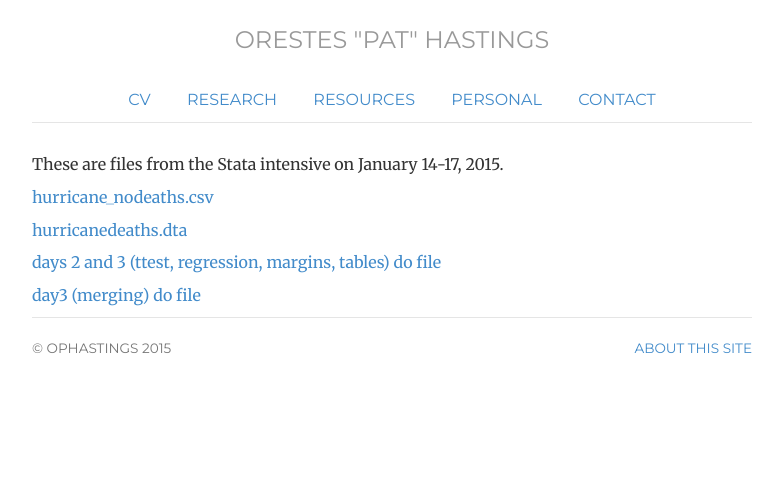
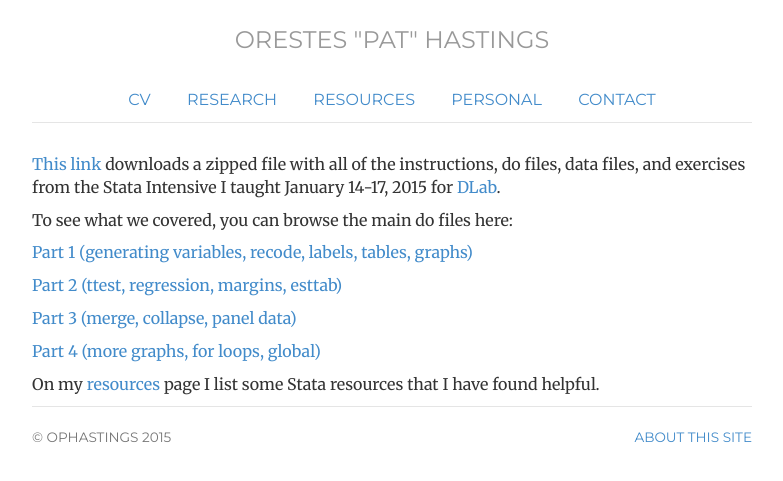
Before and after one commit to ophastings/ophastings.github.io, a Jekyll site: the page built from stataintensive/index.html, in a window 1280 px wide. Shown: the top 481 px of the page, without its empty margins (248-1031 px from the left). Built offline with Jekyll 4.4.1, drawn with Linux system fonts in a browser that asks for light colours; comment, search, counter and statistics services are not loaded.

Commit message:
Update index.html

```diff
--- a/stataintensive/index.html
+++ b/stataintensive/index.html
@@ -6,12 +6,16 @@ research: passive
 resources: passive
 personal: passive
 contact: passive
-description: a page of ophastings.com, the website of Orestes Hastings, a sociology PhD candidate at UC Berkeley
+description: a stata page of ophastings.com, the website of Orestes Hastings, a sociology PhD candidate at UC Berkeley
 ---
 
-These are files from the Stata intensive on January 14-17, 2015.
+<p><a href="./stataintensive2015jan.zip">This link</a> downloads a zipped file with all of the instructions, do files, data files, and exercises from the
+Stata Intensive I taught January 14-17, 2015 for <a href="http://dlab.berkeley.edu">DLab</a>.</p>
 <p></p>
-<p><a href="./hurricane_nodeaths.csv">hurricane_nodeaths.csv</a> </p>
-<p><a href="./hurricanedeaths.dta">hurricanedeaths.dta</a> </p>
-<p><a href="./days23.txt">days 2 and 3 (ttest, regression, margins, tables) do file</a> </p>
-<p><a href="./day3.txt">day3 (merging) do file</a> </p>
+<p>To see what we covered, you can browse the main do files here:</p>
+<p><a href="./part1.txt">Part 1 (generating variables, recode, labels, tables, graphs)</a> </p>
+<p><a href="./part2.txt">Part 2 (ttest, regression, margins, esttab) </a> </p>
+<p><a href="./part3.txt">Part 3 (merge, collapse, panel data)</a> </p>
+<p><a href="./part4.txt">Part 4 (more graphs, for loops, global)</a> </p>
+<p></p>
+<p>On my <a href=/resources/>resources</a> page I list some Stata resources that I have found helpful.</p>
```
